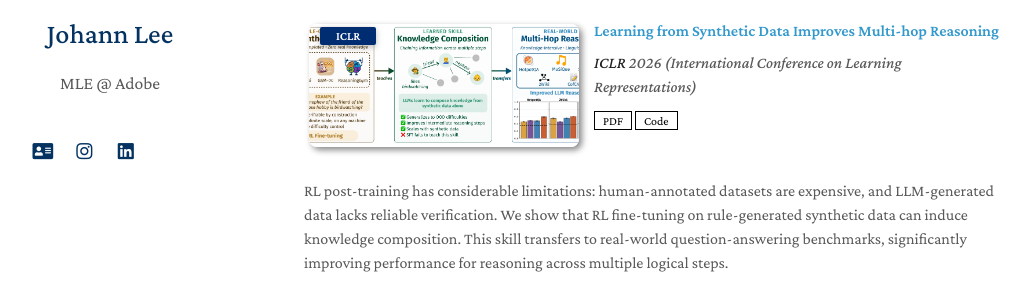
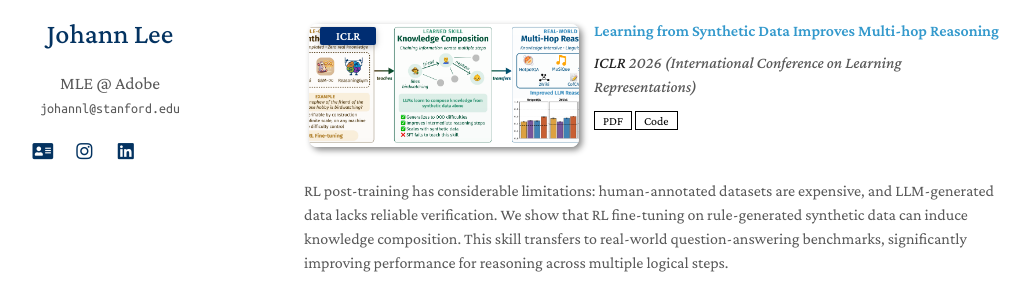
Before and after one commit to lee-johann/xforeverjlx.github.io, a Jekyll site: the page built from index.md, in a window 1280 px wide. Shown: the part 202-495 px from the top of the page, without its empty margins (141-1172 px from the left). Built offline with Jekyll 4.4.1, drawn with Linux system fonts in a browser that asks for light colours; nearby versions of some CDN libraries; a style sheet for code colours, icons or effects is not loaded; our own code applies the rules of GitHub Pages for plain Markdown files.

Commit message:
new resume

```diff
--- a/_config.yml
+++ b/_config.yml
@@ -1,8 +1,8 @@
 # Basic Information
 title: Johann Lee
 position: MLE @ Adobe
-# affiliation: CS at Cornell
-# email: johannchrislee@gmail.com
+# affiliation: CS at Stanford (incoming)
+email: johannl@stanford.edu
 
 # Search Engine Optimization (SEO)
 # The following information is used to improve the website traffic from search engines, e.g., Google.
--- a/_layouts/homepage.html
+++ b/_layouts/homepage.html
@@ -118,7 +118,7 @@
 
     </footer>
   </div>
-  <script src="{{ " /assets/js/scale.fix.js" | relative_url }}"></script>
+  <script src="{{ "/assets/js/scale.fix.js" | relative_url }}"></script>
   {% if site.google_analytics %}
   <script>
     (function (i, s, o, g, r, a, m) {
```
Also changed, not shown: 1 other file.
